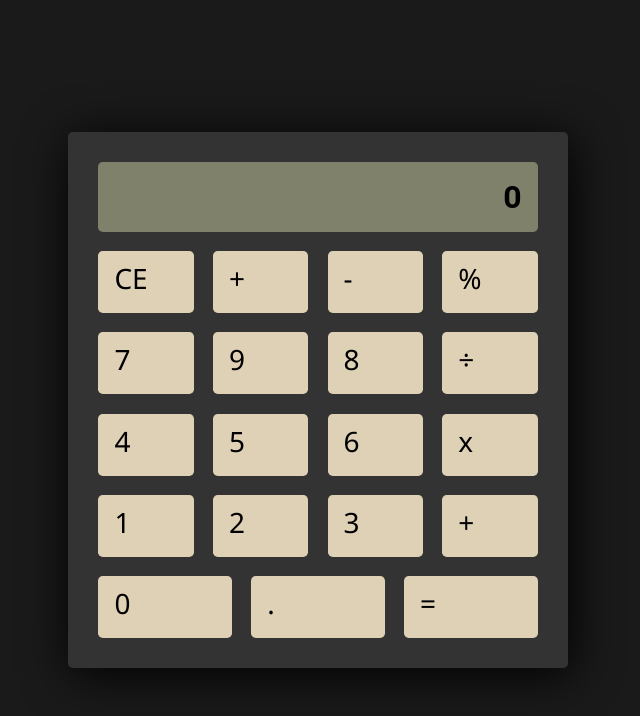
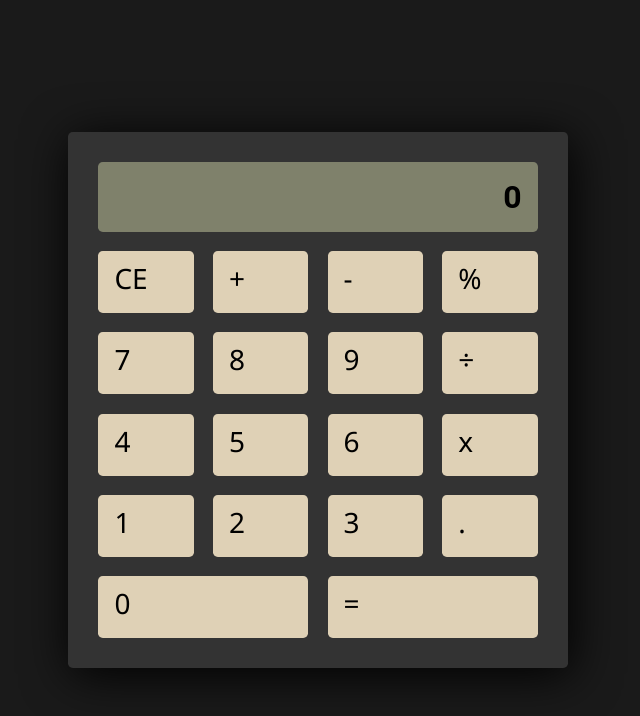
Before and after one commit to VeikkoLehmuskorpi/react-calculator, a React (Create React App) app: page / in a window 1280 px wide. Shown: the top 716 px of the page, without its empty margins (322-962 px from the left). Built offline with nearby package versions, Linux system fonts and the light colour scheme.

Commit message:
Fix calculator button order

```diff
--- a/src/components/CalculatorButtonPanel.jsx
+++ b/src/components/CalculatorButtonPanel.jsx
@@ -23,8 +23,8 @@ const CalculatorButtonPanel = ({ clickHandler }) => {
 
       <CalculatorButtonRow>
         <CalculatorButton name="7" clickHandler={handleClick} />
+        <CalculatorButton name="8" clickHandler={handleClick} />
         <CalculatorButton name="9" clickHandler={handleClick} />
-        <CalculatorButton name="8" clickHandler={handleClick} />
         <CalculatorButton name="÷" clickHandler={handleClick} />
       </CalculatorButtonRow>
 
@@ -39,12 +39,11 @@ const CalculatorButtonPanel = ({ clickHandler }) => {
         <CalculatorButton name="1" clickHandler={handleClick} />
         <CalculatorButton name="2" clickHandler={handleClick} />
         <CalculatorButton name="3" clickHandler={handleClick} />
-        <CalculatorButton name="+" clickHandler={handleClick} />
+        <CalculatorButton name="." clickHandler={handleClick} />
       </CalculatorButtonRow>
 
       <CalculatorButtonRow>
         <CalculatorButton name="0" clickHandler={handleClick} />
-        <CalculatorButton name="." clickHandler={handleClick} />
         <CalculatorButton name="=" clickHandler={handleClick} />
       </CalculatorButtonRow>
     </StyledCalculatorButtonPanel>
```
